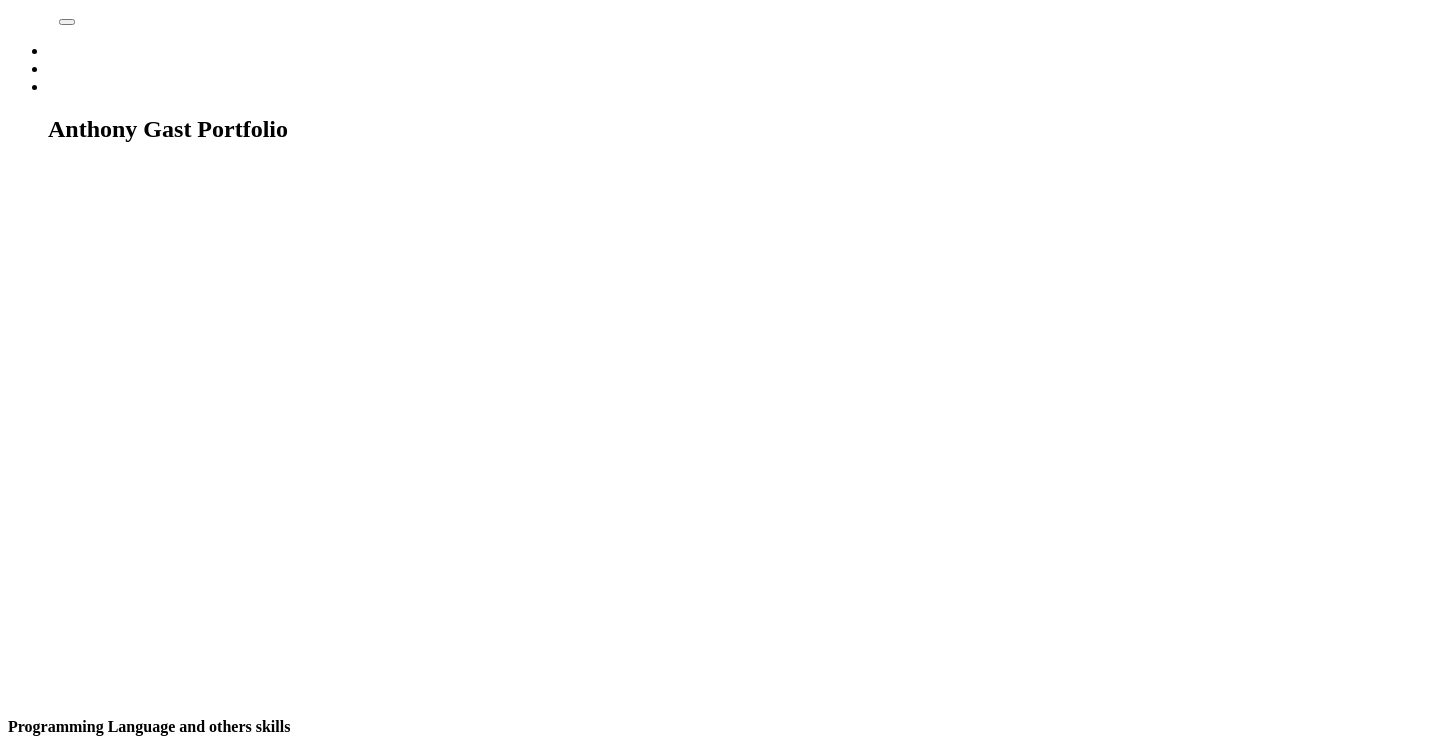
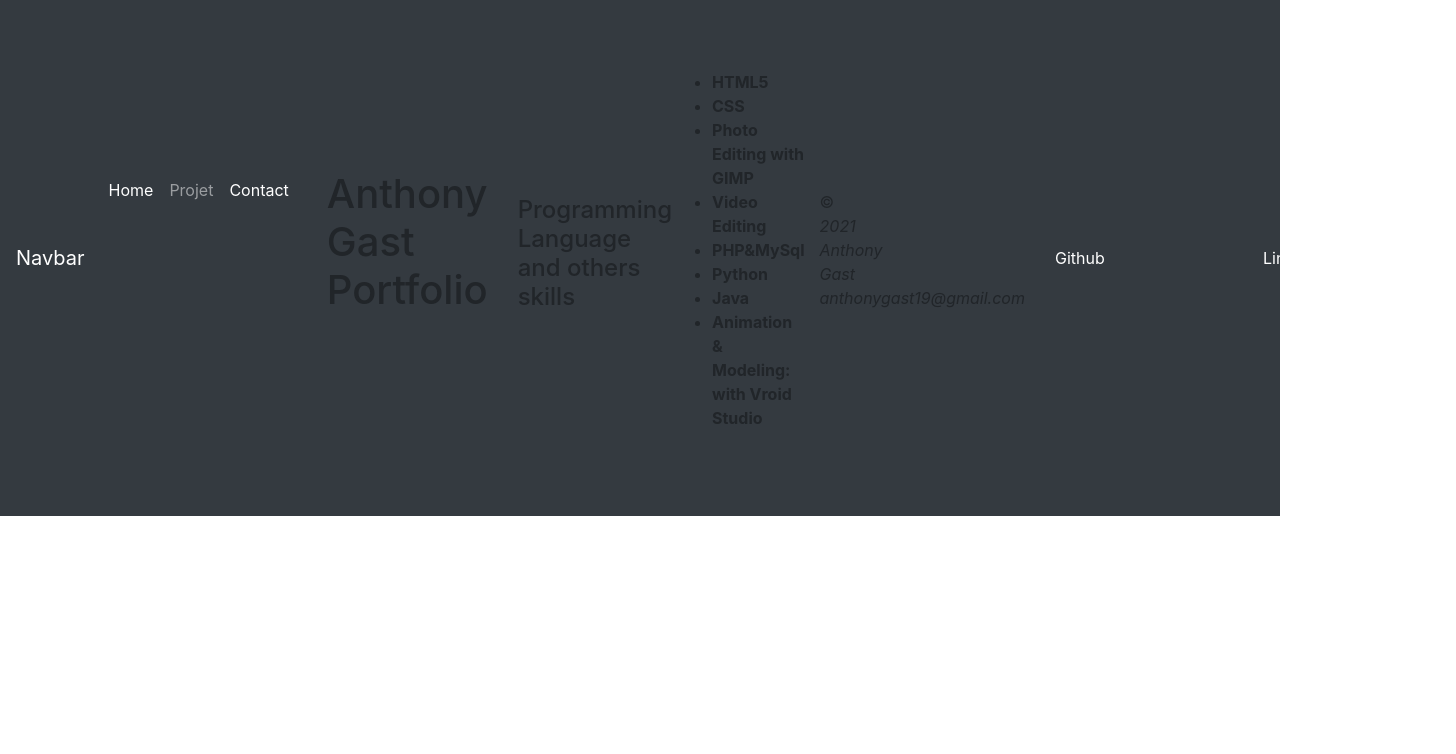
Before and after one commit to magicickey/Website, a plain HTML site: page contact.html in a window 1280 px wide. Shown: the top 754 px of the page, 1456 px wide, since content can reach past the window. Drawn offline with nearby package versions, Linux system fonts and the light colour scheme.

Commit message:
Update contact.html

```diff
--- a/contact.html
+++ b/contact.html
@@ -5,6 +5,7 @@
         <link href="style.css" type="text/css" rel="stylesheet">
           <meta name="viewport" content="width=device-width, initial-scale=1, shrink-to-fit=no">
 
+     <link rel="stylesheet" href="https://maxcdn.bootstrapcdn.com/bootstrap/4.0.0/css/bootstrap.min.css" integrity="sha384-Gn5384xqQ1aoWXA+058RXPxPg6fy4IWvTNh0E263XmFcJlSAwiGgFAW/dAiS6JXm" crossorigin="anonymous"
     <head>
     <title> Website </title>
     <nav class="navbar navbar-expand-lg navbar-dark bg-dark">
```
